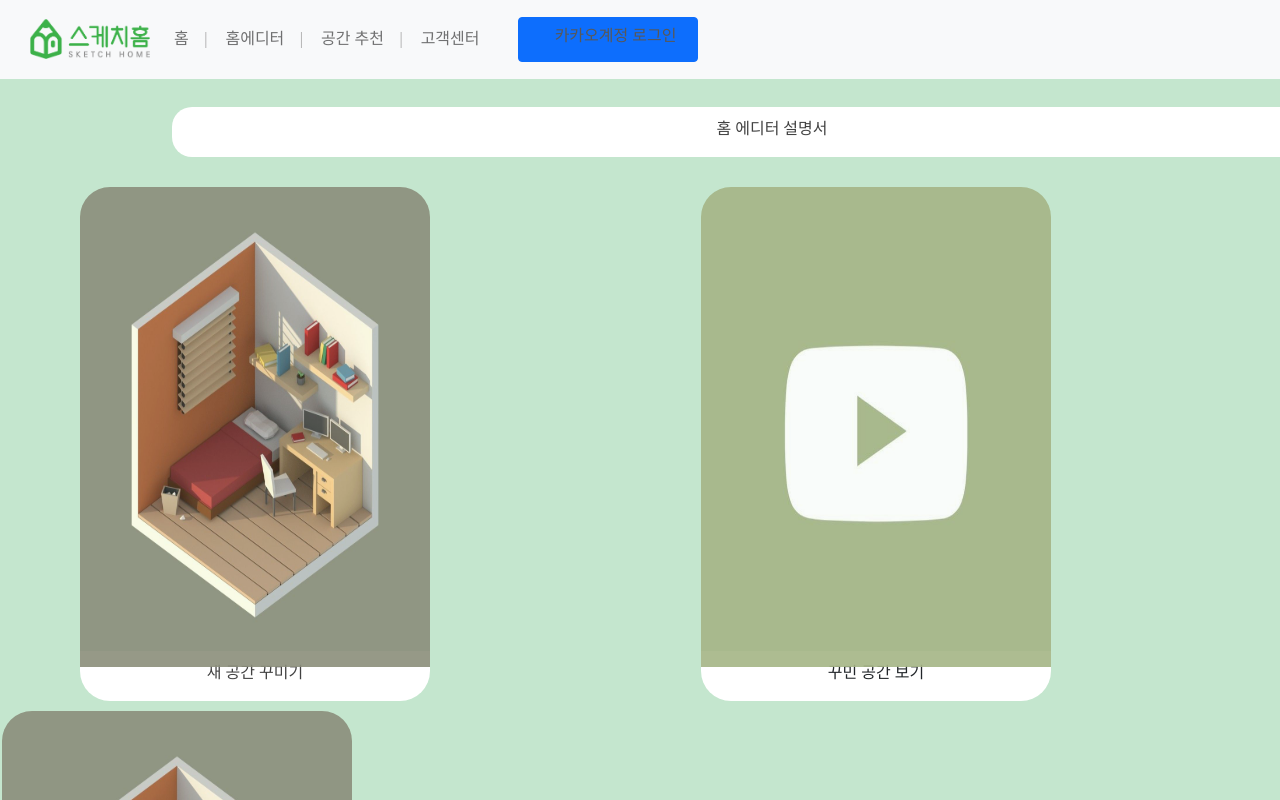
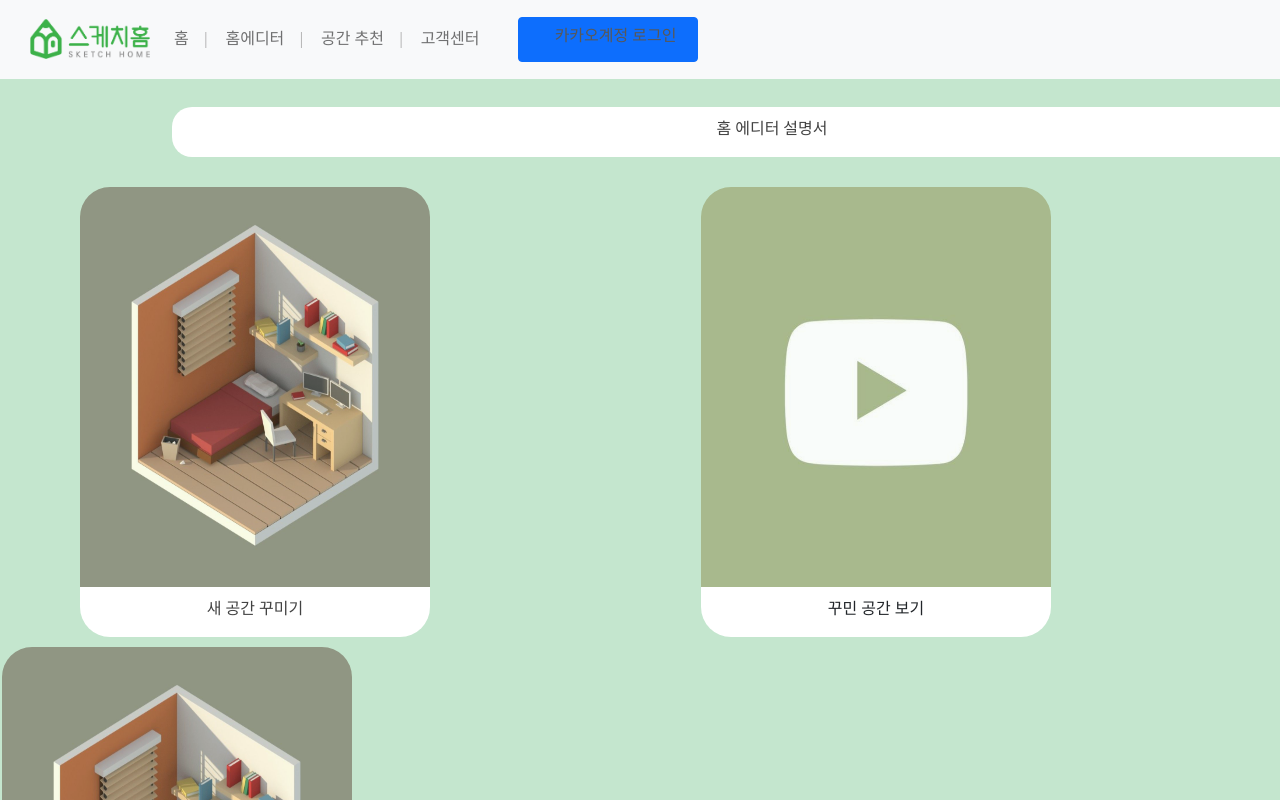
Before and after one commit to SketchHome/SketchHome_Editor, a React app: page / in a window 1280 px wide. Shown: the top 800 px of the page. Built offline with nearby package versions, Linux system fonts and the light colour scheme; a web font is replaced by a local one.

Commit message:
Modify Home image Component

```diff
--- a/src/components/index.css
+++ b/src/components/index.css
@@ -41,7 +41,7 @@ a:hover{
 .btnImage_put_top {
     font-family: NanumSquare_acR;
     width: 350px;
-    height: 60vh;
+    height: 400px;
     border-radius: 30px 30px 0px 0px;
     opacity: 0.9;
 }
@@ -52,7 +52,7 @@ a:hover{
     height: 50px;
     background-color: white;
     margin-left: 30px;
-    margin-top: 33vh;
+    margin-top: 200px;
     border-radius: 0px 0px 30px 30px;
     padding: 10px;
 }
```
